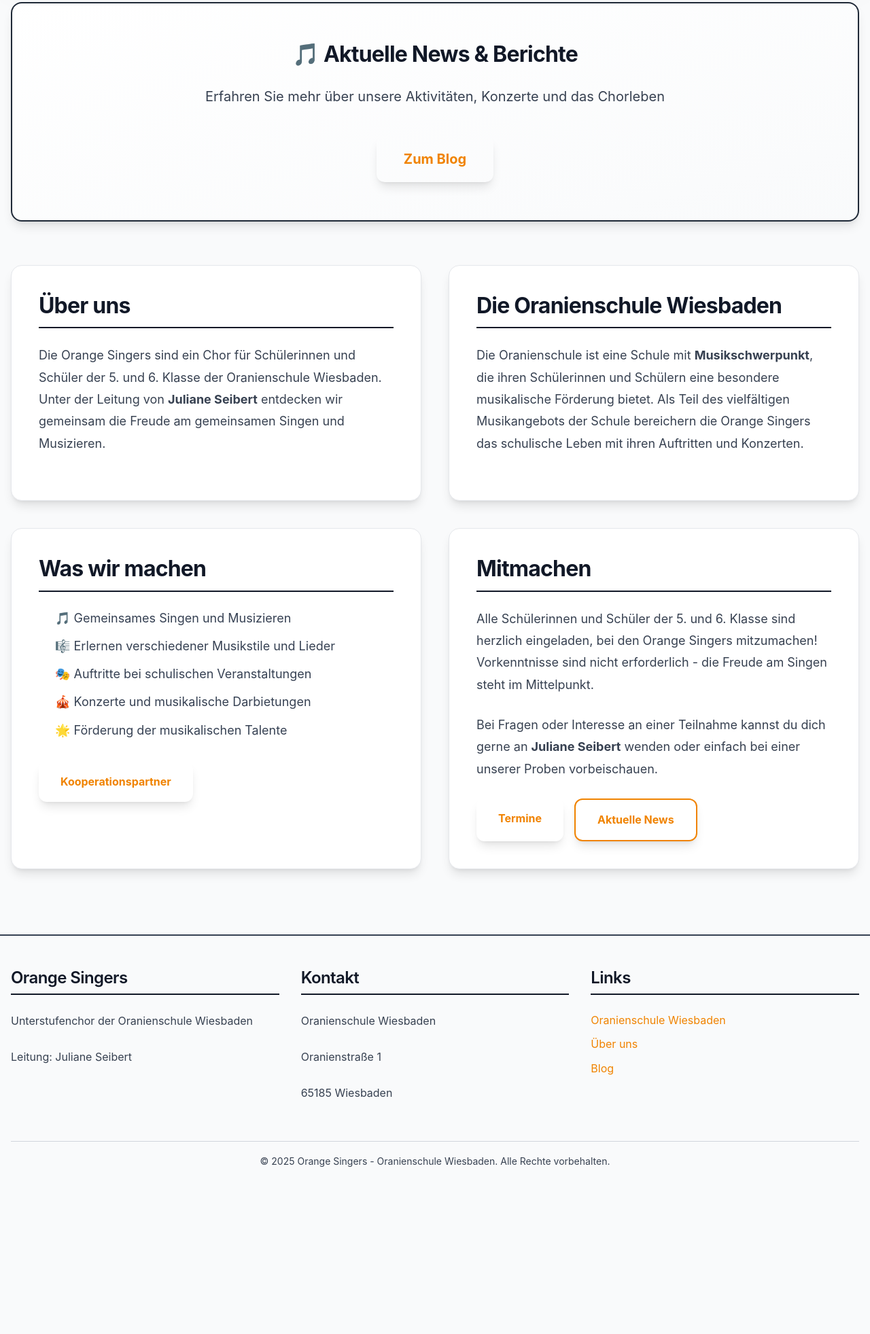
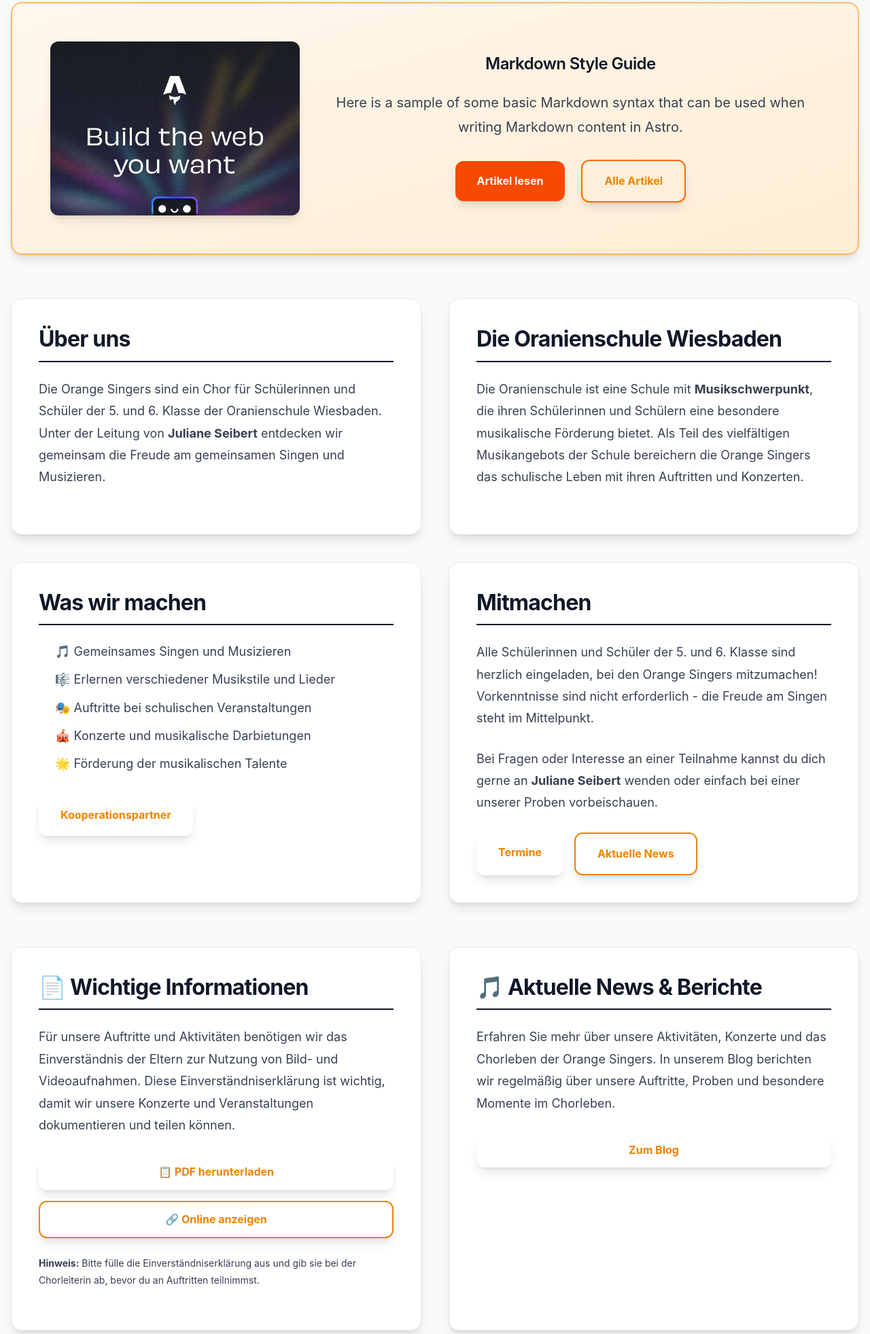
Before and after one commit to mseibert/orangesigners, an Astro site: page / in a window 1280 px wide. Shown: the part 497-2460 px from the top of the page at 68% size. Before the commit the page ends 2287 px from the top, so only its background shows below. Built offline with nearby package versions, Linux system fonts and the light colour scheme; Astro itself is replaced by a stand-in of ours.

Commit message:
Startseite mit Einverständniserklärung und aktuellstem Blog-Artikel ergänzt.

```diff
--- a/src/pages/index.astro
+++ b/src/pages/index.astro
@@ -3,7 +3,14 @@ import BaseHead from '../components/BaseHead.astro';
 import Footer from '../components/Footer.astro';
 import Header from '../components/Header.astro';
 import { SITE_DESCRIPTION, SITE_TITLE } from '../consts';
+import { getCollection } from 'astro:content';
 import '../styles/global.css';
+
+// Get the latest blog post for highlighting
+const posts = (await getCollection('blog')).sort(
+	(a, b) => b.data.pubDate.valueOf() - a.data.pubDate.valueOf(),
+);
+const latestPost = posts[0];
 ---
 
 <!doctype html>
@@ -29,23 +36,39 @@ import '../styles/global.css';
 				</p>
 			</div>
 
-			<!-- Blog Section -->
-			<div class="mb-16 p-10 md:p-14 bg-gradient-to-br from-white to-gray-50 rounded-2xl text-center border-2 border-oranienschule-500 shadow-lg">
-				<div class="mb-10">
-					<h2 class="text-4xl md:text-5xl font-bold text-oranienschule-600 mb-6">🎵 Aktuelle News & Berichte</h2>
-					<p class="text-xl text-gray-700 max-w-3xl mx-auto leading-relaxed">
-						Erfahren Sie mehr über unsere Aktivitäten, Konzerte und das Chorleben
-					</p>
+			<!-- Neuester Blog-Artikel (Gelbe Box) -->
+			{latestPost && (
+				<div class="mb-16 p-10 md:p-14 bg-gradient-to-br from-orange-50 to-orange-100 rounded-2xl text-center border-2 border-orange-300 shadow-lg">
+					<div class="flex flex-col lg:flex-row items-center gap-8">
+						{latestPost.data.heroImage && (
+							<div class="lg:w-1/3">
+								<img
+									src={latestPost.data.heroImage.src}
+									alt={latestPost.data.title}
+									class="w-full h-64 object-cover rounded-xl shadow-lg"
+								/>
+							</div>
+						)}
+						<div class="lg:w-2/3">
+							<h3 class="text-3xl font-bold text-orange-800 mb-4">{latestPost.data.title}</h3>
+							<p class="text-xl text-orange-700 leading-relaxed mb-8">
+								{latestPost.data.description}
+							</p>
+							<div class="flex flex-col sm:flex-row gap-6 justify-center items-center">
+								<a href={`/blog/${latestPost.id}`} class="px-8 py-4 bg-orange-600 text-white font-bold rounded-xl hover:bg-orange-700 hover:text-white transition-all duration-300 shadow-lg hover:shadow-xl transform hover:-translate-y-1" style="color: white !important;">
+									Artikel lesen
+								</a>
+								<a href="/blog" class="px-8 py-4 border-2 border-orange-500 text-orange-600 font-bold rounded-xl hover:bg-orange-500 hover:text-white transition-all duration-300 shadow-lg hover:shadow-xl transform hover:-translate-y-1">
+									Alle Artikel
+								</a>
+							</div>
+						</div>
+					</div>
 				</div>
-				<div>
-					<a href="/blog" class="inline-block px-10 py-5 bg-gradient-to-r from-oranienschule-500 to-oranienschule-600 text-white text-xl font-bold rounded-xl hover:from-oranienschule-600 hover:to-oranienschule-700 transition-all duration-300 shadow-lg hover:shadow-xl transform hover:-translate-y-1">
-						Zum Blog
-					</a>
-				</div>
-			</div>
+			)}
 
 			<!-- Content Grid -->
-			<div class="grid grid-cols-1 md:grid-cols-2 gap-8 lg:gap-10">
+			<div class="grid grid-cols-1 md:grid-cols-2 gap-8 lg:gap-10 mb-16">
 				<!-- Über uns -->
 				<div class="bg-white border border-gray-200 rounded-2xl p-8 md:p-10 shadow-lg hover:shadow-2xl transition-all duration-300 transform hover:-translate-y-1">
 					<h2 class="text-3xl font-bold text-oranienschule-600 mb-8 border-b-2 border-oranienschule-500 pb-3">Über uns</h2>
@@ -109,6 +132,56 @@ import '../styles/global.css';
 					</div>
 				</div>
 			</div>
+
+			<!-- Zwei weiße Boxen -->
+			<div class="grid grid-cols-1 md:grid-cols-2 gap-8 lg:gap-10">
+				<!-- Einverständniserklärung -->
+				<div class="bg-white border border-gray-200 rounded-2xl p-8 md:p-10 shadow-lg hover:shadow-2xl transition-all duration-300 transform hover:-translate-y-1">
+					<h2 class="text-3xl font-bold text-oranienschule-600 mb-8 border-b-2 border-oranienschule-500 pb-3">📄 Wichtige Informationen</h2>
+					<p class="text-gray-700 leading-relaxed mb-6 text-lg">
+						Für unsere Auftritte und Aktivitäten benötigen wir das Einverständnis der Eltern zur
+						Nutzung von Bild- und Videoaufnahmen. Diese Einverständniserklärung ist wichtig,
+						damit wir unsere Konzerte und Veranstaltungen dokumentieren und teilen können.
+					</p>
+					<div class="flex flex-col gap-4 mb-6">
+						<a
+							href="/orange-signers-oranienschule-bildrechte.pdf"
+							target="_blank"
+							rel="noopener noreferrer"
+							class="px-6 py-3 bg-gradient-to-r from-oranienschule-500 to-oranienschule-600 text-white font-bold rounded-xl hover:from-oranienschule-600 hover:to-oranienschule-700 transition-all duration-300 text-center shadow-lg hover:shadow-xl transform hover:-translate-y-1"
+						>
+							📋 PDF herunterladen
+						</a>
+						<a
+							href="https://bit.ly/orangesingersrechte"
+							target="_blank"
+							rel="noopener noreferrer"
+							class="px-6 py-3 border-2 border-oranienschule-500 text-oranienschule-600 font-bold rounded-xl hover:bg-oranienschule-500 hover:text-white transition-all duration-300 text-center shadow-lg hover:shadow-xl transform hover:-translate-y-1"
+						>
+							🔗 Online anzeigen
+						</a>
+					</div>
+					<p class="text-sm text-gray-600">
+						<strong>Hinweis:</strong> Bitte fülle die Einverständniserklärung aus und gib sie bei der
+						Chorleiterin ab, bevor du an Auftritten teilnimmst.
+					</p>
+				</div>
+
+				<!-- Blog-Hinweis -->
+				<div class="bg-white border border-gray-200 rounded-2xl p-8 md:p-10 shadow-lg hover:shadow-2xl transition-all duration-300 transform hover:-translate-y-1">
+					<h2 class="text-3xl font-bold text-oranienschule-600 mb-8 border-b-2 border-oranienschule-500 pb-3">🎵 Aktuelle News & Berichte</h2>
+					<p class="text-gray-700 leading-relaxed mb-6 text-lg">
+						Erfahren Sie mehr über unsere Aktivitäten, Konzerte und das Chorleben der Orange Singers.
+						In unserem Blog berichten wir regelmäßig über unsere Auftritte, Proben und besondere
+						Momente im Chorleben.
+					</p>
+					<div class="flex flex-col gap-4">
+						<a href="/blog" class="px-6 py-3 bg-gradient-to-r from-oranienschule-500 to-oranienschule-600 text-white font-bold rounded-xl hover:from-oranienschule-600 hover:to-oranienschule-700 transition-all duration-300 text-center shadow-lg hover:shadow-xl transform hover:-translate-y-1">
+							Zum Blog
+						</a>
+					</div>
+				</div>
+			</div>
 		</main>
 		<Footer />
 	</body>
```
Also changed, not shown: 1 other file.
